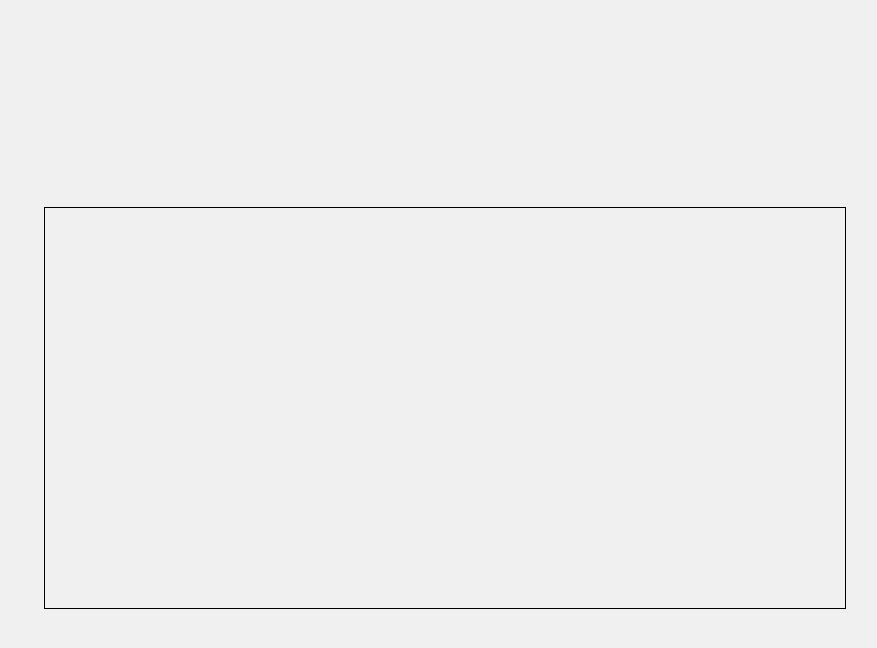
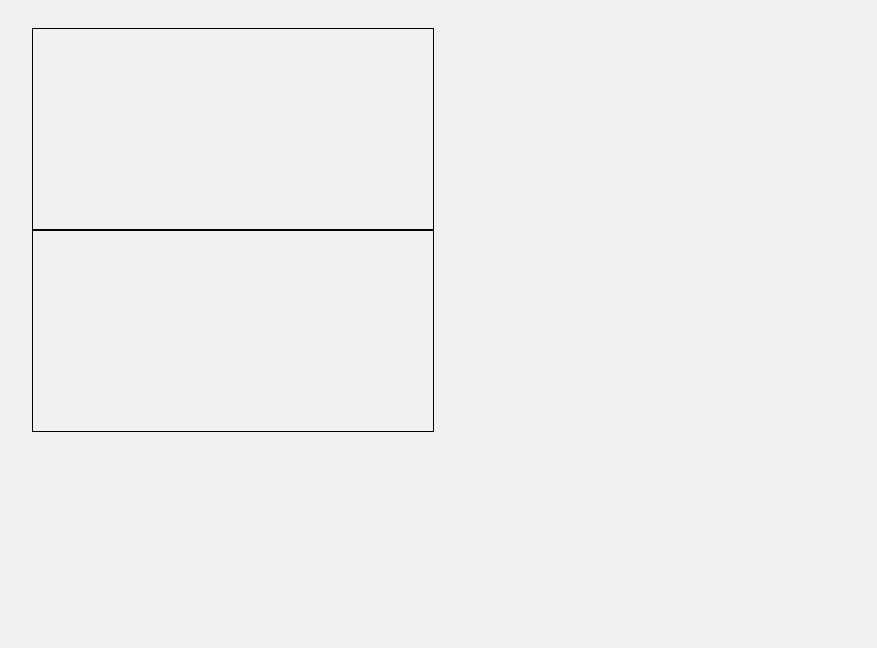
Before and after one commit to AhmedGsm/Heart-Health, a website: page index.html in a window 1280 px wide. Shown: the whole page, without its empty margins (195-1072 px from the left). Drawn offline with Linux system fonts and the light colour scheme.

Commit message:
Add canvas for ECG signal

```diff
--- a/index.html
+++ b/index.html
@@ -8,20 +8,31 @@
     <title>WebSocket Client</title>
     <style>
         body {
-            display: flex;
+            /*display: flex;
             justify-content: center;
             align-items: center;
-            height: 100vh;
+            height: 100vh;*/
             background-color: #f0f0f0;
         }
+
+        #container {
+            width: 800px;
+            padding: 20px;
+
+        }
+
         canvas {
             border: 1px solid #000;
+            display: block;
+            margin: 0 auto;
         }
     </style>
 </head>
 
 <body>
-    <canvas id="ppgCanvas" width="800" height="400"></canvas>
+    <div id="container">
+        <canvas id="ppgCanvas" width="400" height="200"></canvas>
+        <canvas id="ecgCanvas" width="400" height="200"></canvas>
         <!--<h1>WebSocket Example</h1>
         <div class="container">
             <label>Send Message to Server:</label> <br><br>
@@ -29,6 +40,7 @@
             <div id="output"></div>
         </div>-->
 
+    </div>
     <script>
 
         // Get the canvas and context
```
Lines whose indentation alone changed are shown as unchanged.
